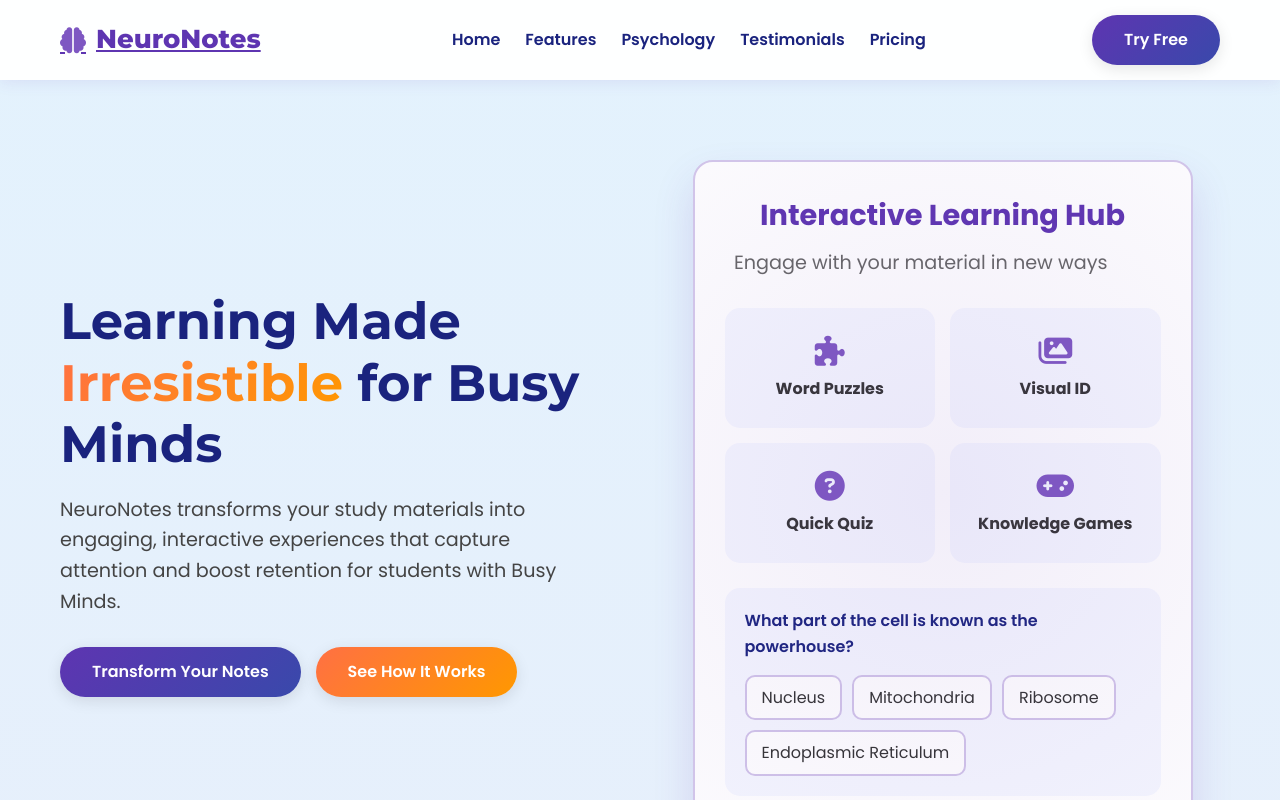
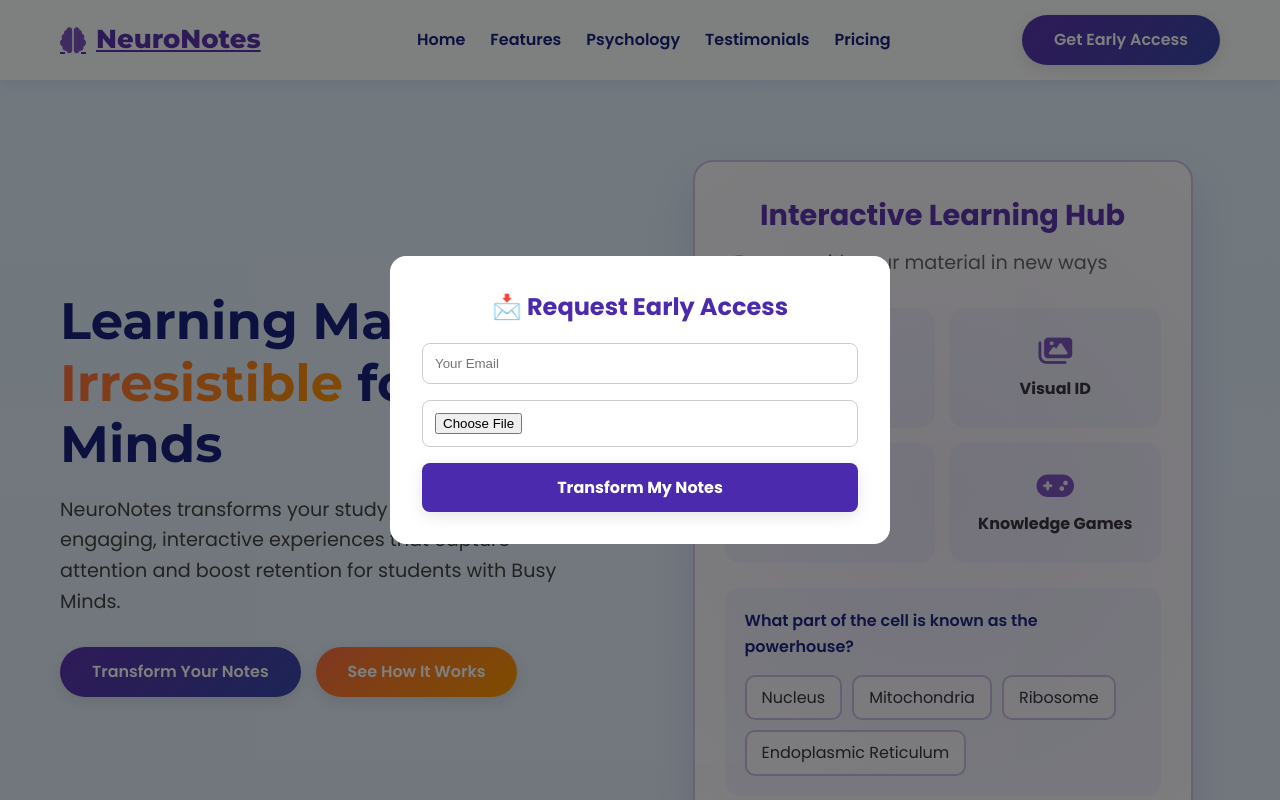
Before and after one commit to Batocom/neuronotes-landing, a plain HTML site: page index.html in a window 1280 px wide. Both pictures are taken after a click on the link "Transform Your Notes". Shown: the top 800 px of the page. Drawn offline with Linux system fonts and the light colour scheme.

Commit message:
🔄 Added modal upload form linked to CTA buttons

```diff
--- a/index.html
+++ b/index.html
@@ -656,7 +656,7 @@
                     <li><a href="#">Testimonials</a></li>
                     <li><a href="#">Pricing</a></li>
                 </ul>
-                <a href="#" class="btn btn-primary">Try Free</a>
+                <a href="#" class="btn btn-primary" data-modal="uploadModal">Get Early Access</a>
             </nav>
         </div>
     </header>
@@ -669,7 +669,7 @@
                     <h1>Learning Made <span>Irresistible</span> for Busy Minds</h1>
                     <p>NeuroNotes transforms your study materials into engaging, interactive experiences that capture attention and boost retention for students with Busy Minds.</p>
                     <div class="hero-btns">
-                        <a href="#" class="btn btn-primary">Transform Your Notes</a>
+                       <a href="#" class="btn btn-primary" data-modal="uploadModal">Transform Your Notes</a>
                         <a href="#" class="btn btn-focus">See How It Works</a>
                     </div>
                 </div>
@@ -817,7 +817,7 @@
         <div class="container">
             <h2>Ready to Transform Your Learning Experience?</h2>
             <p>Join thousands of students with ADHD who have made studying engaging and effective</p>
-            <a href="#" class="btn btn-focus pulse">Start Your Free Trial</a>
+             <a href="#" class="btn btn-focus pulse"data-modal="uploadModal">Start Your Free Trial</a>
         </div>
     </section>
 
@@ -911,8 +911,44 @@
                 </div>
             </div>
 
+            <!-- Upload Modal -->
+<div id="uploadModal" class="modal" style="display:none; position:fixed; top:0; left:0; width:100%; height:100%; background:rgba(0,0,0,0.5); z-index:1000; justify-content:center; align-items:center;">
+  <div class="modal-content" style="background:#fff; padding:2rem; border-radius:1rem; max-width:500px; width:90%; position:relative;">
+    <span class="close-modal" style="position:absolute; top:10px; right:20px; font-size:24px; cursor:pointer;">&times;</span>
+    <h2 style="text-align:center; color:#4b2aad;">📩 Request Early Access</h2>
+    <form
+      action="https://formspree.io/f/mzzgnble"
+      method="POST"
+      enctype="multipart/form-data"
+      style="display: flex; flex-direction: column; gap: 1rem; margin-top:1rem;"
+    >
+      <input
+        type="email"
+        name="email"
+        placeholder="Your Email"
+        required
+        style="padding: 0.75rem; border-radius: 8px; border: 1px solid #ccc;"
+      />
+      <input
+        type="file"
+        name="upload"
+        accept=".pdf,.doc,.docx,.txt"
+        style="padding: 0.75rem; border-radius: 8px; border: 1px solid #ccc;"
+      />
+      <button
+        type="submit"
+        class="btn btn-primary"
+        style="padding: 0.75rem; background: #4b2aad; color: white; border: none; border-radius: 8px; font-weight: bold; cursor: pointer;"
+      >
+        Transform My Notes
+      </button>
+    </form>
+  </div>
+</div>
+
+
             <div class="copyright">
-                &copy; 2023 NeuroNotes. Designed with ❤️ for ADHD learners.
+                &copy; 2025 NeuroNotes. Designed with ❤️ for ADHD learners.
             </div>
         </div>
     </footer>
@@ -974,6 +1010,29 @@
                 card.style.zIndex = '1';
             });
         });
+
+
+    // Open modal
+  document.querySelectorAll('[data-modal="uploadModal"]').forEach(button => {
+    button.addEventListener('click', e => {
+      e.preventDefault();
+      document.getElementById('uploadModal').style.display = 'flex';
+    });
+  });
+
+  // Close modal
+  document.querySelector('.close-modal').addEventListener('click', () => {
+    document.getElementById('uploadModal').style.display = 'none';
+  });
+
+  // Close on outside click
+  window.addEventListener('click', e => {
+    const modal = document.getElementById('uploadModal');
+    if (e.target === modal) {
+      modal.style.display = 'none';
+    }
+  });
     </script>
+
 </body>
 </html>
```
